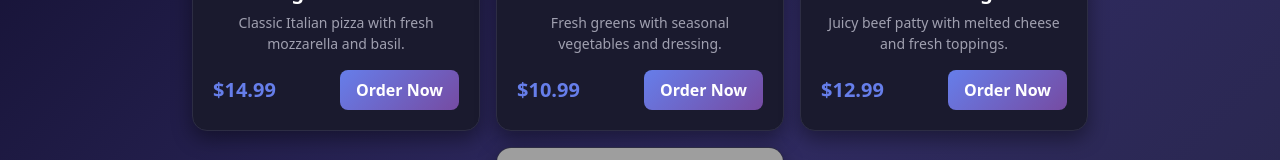
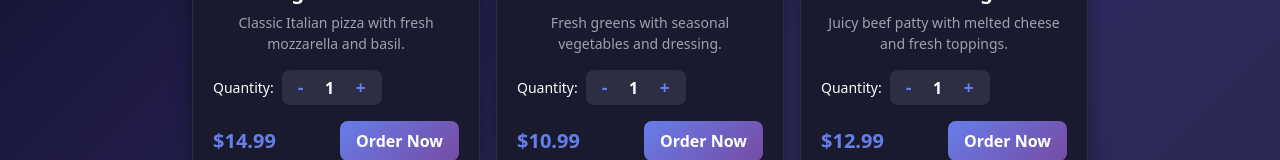
Before and after one commit to Salman007x/Foodie, a React (Create React App) app in the folder foodie/: page / in a window 1280 px wide. Shown: the part 367-527 px from the top of the page. Built offline with nearby package versions, Linux system fonts and the light colour scheme; grey boxes are pictures that could not be loaded.

Commit message:
Add quantity button to Card component

```diff
--- a/foodie/src/components/Card.js
+++ b/foodie/src/components/Card.js
@@ -1,6 +1,18 @@
-import React from 'react'
+import React, { useState } from 'react'
 
 export default function Card({ image, title, description, price }) {
+  const [quantity, setQuantity] = useState(1);
+
+  const handleIncrement = () => {
+    setQuantity(quantity + 1);
+  };
+
+  const handleDecrement = () => {
+    if (quantity > 1) {
+      setQuantity(quantity - 1);
+    }
+  };
+
   const foodImages = [
     'https://images.unsplash.com/photo-1565299624946-b28f40a0ae38?w=400&h=300&fit=crop',
     'https://images.unsplash.com/photo-1546069901-ba9599a7e63c?w=400&h=300&fit=crop',
@@ -44,6 +56,42 @@ export default function Card({ image, title, description, price }) {
           <p style={{ color: '#a0a0b0', fontSize: '14px', marginBottom: '1rem' }}>
             {defaultDescription}
           </p>
+          <div style={{ display: 'flex', alignItems: 'center', marginBottom: '1rem', gap: '0.5rem' }}>
+            <span style={{ color: '#ffffff', fontSize: '14px', fontWeight: '500' }}>Quantity:</span>
+            <div style={{ display: 'flex', alignItems: 'center', gap: '0.5rem', background: '#2d2d44', borderRadius: '8px', padding: '0.25rem 0.5rem' }}>
+              <button
+                onClick={handleDecrement}
+                style={{
+                  background: 'transparent',
+                  color: '#667eea',
+                  border: 'none',
+                  fontSize: '18px',
+                  fontWeight: '700',
+                  cursor: 'pointer',
+                  padding: '0 0.5rem',
+                  transition: 'color 0.2s ease'
+                }}
+                onMouseEnter={(e) => e.currentTarget.style.color = '#764ba2'}
+                onMouseLeave={(e) => e.currentTarget.style.color = '#667eea'}
+              >-</button>
+              <span style={{ color: '#ffffff', fontWeight: '600', minWidth: '20px', textAlign: 'center' }}>{quantity}</span>
+              <button
+                onClick={handleIncrement}
+                style={{
+                  background: 'transparent',
+                  color: '#667eea',
+                  border: 'none',
+                  fontSize: '18px',
+                  fontWeight: '700',
+                  cursor: 'pointer',
+                  padding: '0 0.5rem',
+                  transition: 'color 0.2s ease'
+                }}
+                onMouseEnter={(e) => e.currentTarget.style.color = '#764ba2'}
+                onMouseLeave={(e) => e.currentTarget.style.color = '#667eea'}
+              >+</button>
+            </div>
+          </div>
           <div style={{ display: 'flex', justifyContent: 'space-between', alignItems: 'center' }}>
             <span style={{ color: '#667eea', fontWeight: '700', fontSize: '20px' }}>{defaultPrice}</span>
             <button style={{
```
